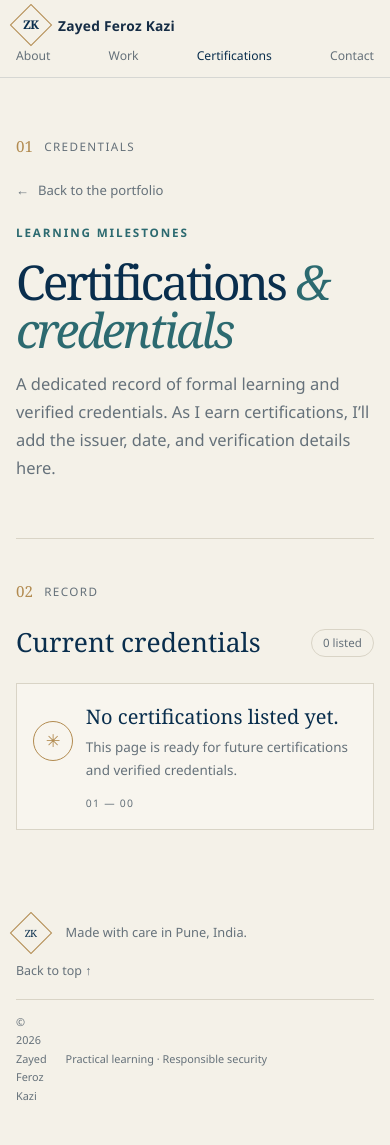
After one commit to ZProtons/zprotons.github.io, a PHP site: page /certifications.html in a window 390 px wide. The commit adds this page. Run offline with PHP 8.4, Linux system fonts and the light colour scheme.

Commit message:
Add separate certifications page and responsive layouts

```diff
--- /dev/null
+++ b/certifications.html
@@ -0,0 +1,72 @@
+<!doctype html>
+<html lang="en">
+  <head>
+    <meta charset="utf-8">
+    <meta name="viewport" content="width=device-width, initial-scale=1">
+    <meta name="theme-color" content="#f4f1e8">
+    <meta name="description" content="Certifications and verified credentials earned by Zayed Feroz Kazi.">
+    <meta property="og:title" content="Certifications — Zayed Feroz Kazi">
+    <meta property="og:description" content="A record of certifications and learning milestones.">
+    <meta property="og:type" content="website">
+    <title>Certifications — Zayed Feroz Kazi</title>
+    <link rel="icon" href="assets/favicon.svg" type="image/svg+xml">
+    <link rel="stylesheet" href="styles.css">
+  </head>
+  <body>
+    <a class="skip-link" href="#main">Skip to content</a>
+
+    <header class="site-header">
+      <div class="nav-shell">
+        <a class="wordmark" href="index.html#top" aria-label="Zayed Feroz Kazi, home">
+          <span class="wordmark-seal" aria-hidden="true"><span>ZK</span></span>
+          <span class="wordmark-name">Zayed Feroz Kazi</span>
+        </a>
+        <nav class="main-nav" aria-label="Main navigation">
+          <a href="index.html#about">About</a>
+          <a href="index.html#work">Work</a>
+          <a href="certifications.html" aria-current="page">Certifications</a>
+          <a href="index.html#contact">Contact</a>
+        </nav>
+      </div>
+    </header>
+
+    <main class="cert-page" id="main">
+      <section class="cert-page-hero section-wrap" aria-labelledby="cert-page-title">
+        <div class="section-label"><span class="section-number">01</span><span>Credentials</span></div>
+        <div class="cert-page-copy">
+          <a class="cert-back-link" href="index.html"><span aria-hidden="true">←</span> Back to the portfolio</a>
+          <p class="eyebrow">Learning milestones</p>
+          <h1 id="cert-page-title">Certifications <em>& credentials</em></h1>
+          <p class="cert-intro">A dedicated record of formal learning and verified credentials. As I earn certifications, I’ll add the issuer, date, and verification details here.</p>
+        </div>
+      </section>
+
+      <section class="cert-list-section section-wrap" aria-labelledby="cert-list-title">
+        <div class="section-label"><span class="section-number">02</span><span>Record</span></div>
+        <div class="cert-list-content">
+          <div class="cert-section-heading">
+            <h2 id="cert-list-title">Current credentials</h2>
+            <span class="count-pill">0 listed</span>
+          </div>
+          <div class="empty-state">
+            <span class="empty-rosette" aria-hidden="true">✳</span>
+            <div>
+              <h3>No certifications listed yet.</h3>
+              <p>This page is ready for future certifications and verified credentials.</p>
+            </div>
+            <span class="empty-index">01 — 00</span>
+          </div>
+        </div>
+      </section>
+    </main>
+
+    <footer class="site-footer section-wrap">
+      <a class="footer-mark" href="index.html#top" aria-label="Back to portfolio"><span>ZK</span></a>
+      <p>Made with care in Pune, India.</p>
+      <a class="back-top" href="#main">Back to top <span aria-hidden="true">↑</span></a>
+      <span class="footer-line" aria-hidden="true"></span>
+      <small>© 2026 Zayed Feroz Kazi</small>
+      <small class="footer-note">Practical learning · Responsible security</small>
+    </footer>
+  </body>
+</html>
--- a/styles.css
+++ b/styles.css
@@ -82,6 +82,7 @@ a:focus-visible { outline: 2px solid var(--gold); outline-offset: 4px; }
 .main-nav { display: flex; align-items: center; gap: clamp(1rem, 3vw, 2.4rem); color: var(--muted); font-size: .88rem; }
 .main-nav a { transition: color .2s ease; }
 .main-nav a:hover { color: var(--navy); }
+.main-nav a[aria-current="page"] { color: var(--navy); }
 
 .hero {
   min-height: 650px;
@@ -232,7 +233,16 @@ h2 em { color: var(--teal); font-weight: 400; }
 .skill-index { color: var(--gold); font-family: var(--serif); font-size: .9rem; }
 .skill-group h3 { margin-bottom: .25rem; color: var(--navy); font-size: .95rem; font-weight: 650; }
 .skill-group p { margin: 0; color: var(--muted); font-size: .84rem; }
-.certifications-section { padding-bottom: clamp(4.2rem, 8vw, 7rem); }
+.cert-page { min-height: calc(100vh - 260px); }
+.cert-page-hero { display: grid; grid-template-columns: 160px minmax(0, 1fr); gap: clamp(2rem, 6vw, 5.2rem); padding-block: clamp(4rem, 9vw, 7.5rem) clamp(3rem, 6vw, 5rem); border-bottom: 1px solid var(--line); }
+.cert-page-copy { max-width: 760px; }
+.cert-back-link { display: inline-flex; gap: .55rem; margin-bottom: 2rem; color: var(--muted); font-size: .82rem; }
+.cert-page h1 { max-width: 760px; margin-bottom: 1rem; font-family: var(--serif); font-size: clamp(3rem, 7vw, 5.6rem); font-weight: 400; letter-spacing: -.055em; line-height: 1; }
+.cert-page h1 em { color: var(--teal); font-weight: 400; }
+.cert-intro { max-width: 600px; margin-bottom: 0; color: var(--muted); font-size: 1.03rem; }
+.cert-list-section { display: grid; grid-template-columns: 160px minmax(0, 1fr); gap: clamp(2rem, 6vw, 5.2rem); padding-block: clamp(3rem, 6vw, 5rem) clamp(4.2rem, 8vw, 7rem); }
+.cert-section-heading { display: flex; align-items: center; justify-content: space-between; gap: 1rem; margin-bottom: 1.1rem; }
+.cert-section-heading h2 { margin: 0; font-family: var(--serif); font-size: 1.65rem; font-weight: 400; }
 .count-pill { padding: .22rem .7rem; border: 1px solid var(--line); border-radius: 99px; color: var(--muted); font-size: .72rem; white-space: nowrap; }
 .empty-state { display: grid; grid-template-columns: 45px 1fr auto; align-items: center; gap: 1.1rem; padding: 1.35rem 1.25rem; border: 1px solid var(--line); background: rgba(252, 250, 244, .55); }
 .empty-rosette { display: grid; place-items: center; width: 40px; height: 40px; border: 1px solid var(--gold); border-radius: 50%; color: var(--gold); font-size: 1.1rem; }
@@ -272,6 +282,7 @@ h2 em { color: var(--teal); font-weight: 400; }
   .hero { min-height: unset; grid-template-columns: minmax(0, 1.15fr) minmax(250px, .85fr); gap: 2.5rem; }
   .hero-card { min-height: 410px; }
   .content-section { grid-template-columns: 110px minmax(0, 1fr); gap: 2rem; }
+  .cert-page-hero, .cert-list-section { grid-template-columns: 110px minmax(0, 1fr); gap: 2rem; }
   .about-grid, .timeline-grid { grid-template-columns: 1fr; gap: 1.8rem; }
   .about-grid h2, .timeline-grid h2 { max-width: 550px; }
   .section-aside { max-width: 200px; }
@@ -289,6 +300,10 @@ h2 em { color: var(--teal); font-weight: 400; }
   .hero-card { width: min(100%, 390px); min-height: 390px; justify-self: center; }
   .rosette { width: 180px; margin-top: 1.5rem; }
   .content-section { grid-template-columns: 1fr; gap: .9rem; padding-block: 3.4rem; }
+  .cert-page-hero, .cert-list-section { grid-template-columns: 1fr; gap: 1rem; }
+  .cert-page-hero { padding-block: 3.5rem; }
+  .cert-back-link { margin-bottom: 1.5rem; }
+  .cert-list-section { padding-block: 2.5rem 3.5rem; }
   .section-label { padding: 0; }
   .section-heading-row { align-items: flex-start; flex-direction: column; gap: 1rem; }
   .section-aside { max-width: none; margin: 0; }
```
Also changed, not shown: index.html (+1 -22 lines), README.md.
